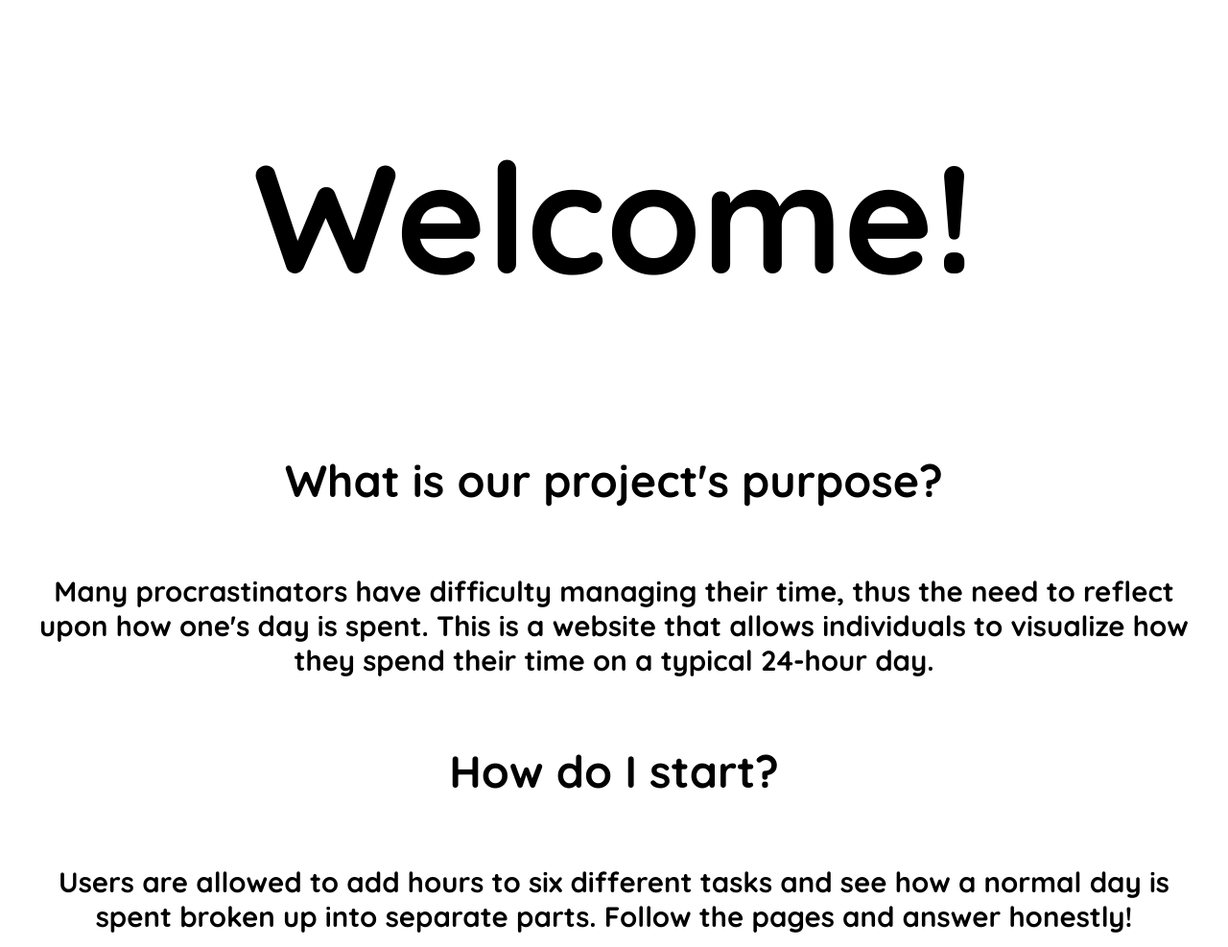
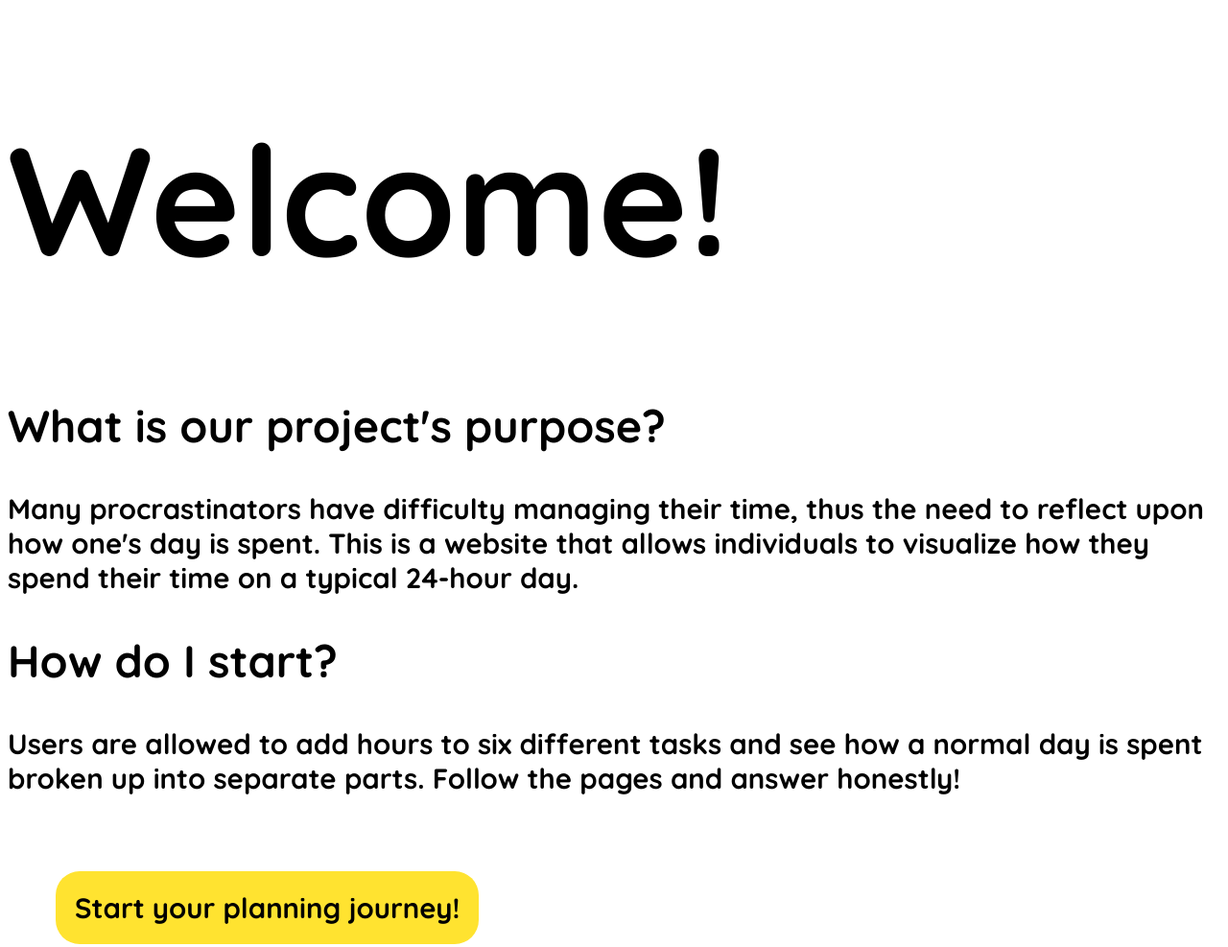
Before and after one commit to he-is-james/Personal-Scheduler, a plain HTML site: page index.html in a window 1280 px wide. Shown: the top 987 px of the page at 96% size. Drawn offline with Linux system fonts and the light colour scheme.

Commit message:
Update index.html

```diff
--- a/index.html
+++ b/index.html
@@ -8,25 +8,25 @@
 
    <body>
        <div class="font">
-            <div class="flex-container">
-                <div class="flex-item">
+            <div class="grid-container">
+                <div class="grid-item">
                     <h1>Welcome!</h1>
                 </div>
-                <div class="flex-item">
+                <div class="grid-item">
                     <h2>What is our project's purpose?</h2>
                 </div>
-                <div class="flex-item">
+                <div class="grid-item">
                     <p class="text">Many procrastinators have difficulty managing their time, thus the need to reflect upon how one's day is spent.
                         This is a website that allows individuals to visualize how they spend their time on a typical 24-hour day.</p>
                 </div>
-                <div class="flex-item">
+                <div class="grid-item">
                     <h2>How do I start?</h2>
                 </div>
-                <div class="flex-item">
+                <div class="grid-item">
                     <p class="text">Users are allowed to add hours to six different tasks and see how a normal day is spent broken up into separate parts.
                         Follow the pages and answer honestly!</p>
                 </div>
-                <div class="flex-item">
+                <div class="grid-item">
                     <a href="journey.html"><button class="font text">Start your planning journey!</button></a>
                 </div>
             </div>
```
